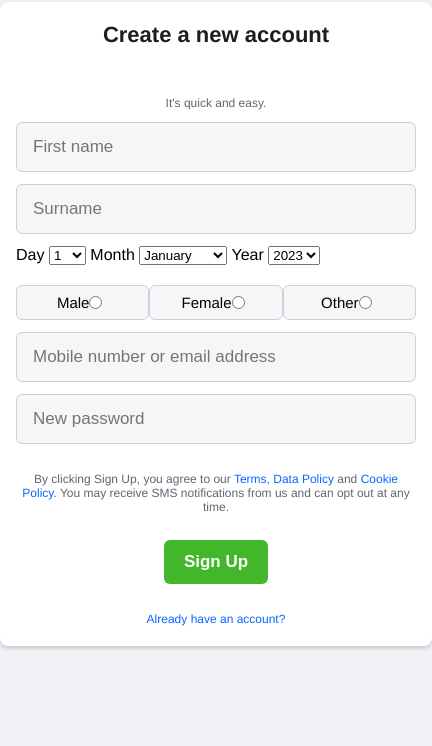
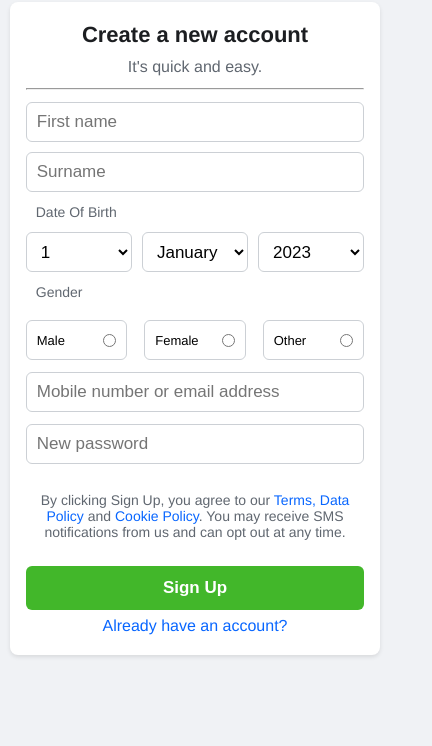
Before and after one commit to abdulrafay1402/FaceBookClone, a plain HTML site: page signup.html in a window 390 px wide. Shown: the part 98-844 px from the top of the page, 432 px wide, since content can reach past the window. Drawn offline with Linux system fonts and the light colour scheme.

Commit message:
Refactor signup page layout and styles for improved user experience. Added new sections for account creation, date of birth, and gender selection. Enhanced CSS for better responsiveness and visual consistency.

```diff
--- a/signup.html
+++ b/signup.html
@@ -14,12 +14,17 @@
     </header>
     <div class="container">
         <form action="">
+            <div class="Create-acc">
             <h2>Create a new account</h2>
-            <p>It's quick and easy.</p>
-            <input type="text" placeholder="First name" required>
-            <input type="text" placeholder="Surname" required>
+            <p class="quick">It's quick and easy.</p>
+            </div>
+            <hr>
+            <div class="name">
+                <input type="text" placeholder="First name" required>
+                <input type="text" placeholder="Surname" required>
+            </div>
+             <p class="DOB">Date Of Birth</p>
             <div class="date-of-birth">
-                <label for="day">Day</label>
                 <select id="day">
                     <option value="1">1</option>
                     <option value="2">2</option>
@@ -53,7 +58,6 @@
                     <option value="30">30</option>
                     <option value="31">31</option>
                 </select>
-                <label for="month">Month</label>
                 <select id="month">
                     <option value="1">January</option>
                     <option value="2">February</option>
@@ -68,7 +72,6 @@
                     <option value="11">November</option>
                     <option value="12">December</option>
                 </select>
-                <label for="year">Year</label>
                 <select id="year">
                     <option value="2023">2023</option>
                     <option value="2022">2022</option>
@@ -82,28 +85,31 @@
                     <option value="2014">2014</option>
                 </select>
             </div>
+            <p class="Gender">Gender</p>
             <div class="gender">
-                <label>
-                    Male
+                <div class="Male">
+                    <span>Male</span>
                     <input type="radio" name="gender" value="male">
-                </label>
-                <label>Female
-                    <input type="radio" name="gender" value="female">
-
-                </label>
-                <label>Other
-                    <input type="radio" name="gender" value="other">
-
-                </label>
+                </div>
+                <div class="Female">
+                    <span>Female</span>
+                    <input type="radio" name="gender" value="Female">
+                </div>
+                <div class="Other">
+                    <span>Other</span>
+                    <input type="radio" name="gender" value="Other">
+                </div>
             </div>
-            <input type="email" placeholder="Mobile number or email address" required>
-            <input type="password" placeholder="New password" required>
+            <div class="Email-Pass">
+                <input class = "email" type="email" placeholder="Mobile number or email address" required>
+                <input class = "password" type="password" placeholder="New password" required>
+            </div>
 
             <p>By clicking Sign Up, you agree to our <a href="#">Terms</ a>, <a href="#">Data Policy</a> and <a
                         href="#">Cookie Policy</a>. You may receive SMS notifications from us and can opt out at any
                     time.</p>
             <button type="submit" id="create-button">Sign Up</button>
-            <p> <a href="index.html"> Already have an account? </form>
+            <p class="already"> <a href="index.html"> Already have an account? </form>
     </div>
 </body>
 
--- a/signupstyle.css
+++ b/signupstyle.css
@@ -1,4 +1,3 @@
-
 * {
     box-sizing: border-box;
     margin: 0;
@@ -17,13 +16,12 @@ header {
     height: 80px;
     background-color: #f0f2f5;
     color: #0866ff;
-    font-size: 28px;
     font-weight: bold;
     padding: 0 20px;
 }
 
 .logo {
-    font-size: 48px;
+    font-size: 60px;
     font-weight: bold;
     color: #0866ff;
     margin: 40px 0 10px;
@@ -32,11 +30,12 @@ header {
 
 .container {
     background-color: #fff;
-    width: 432px;
+    width: 480px;
+    height: auto;
     margin: 0 auto;
     padding: 20px 16px;
     border-radius: 8px;
-    box-shadow: 0 2px 4px rgba(0,0,0,0.2);
+    box-shadow: 0 2px 4px rgba(0, 0, 0, 0.1);
     margin-top: 20px;
 }
 
@@ -54,35 +53,18 @@ form {
     gap: 12px;
 }
 
-input {
-    padding: 14px 16px;
+input[type="text"] {
+    width: 47%;
+    height: 40px;
     font-size: 17px;
     border: 1px solid #ccd0d5;
     border-radius: 6px;
-    background-color: #f5f6f7;
+    background-color: #ffffff;
+    padding: 0 10px;
+    outline: none;
 }
-
-.gender {
-    display: flex;
-    justify-content: space-between;
-    margin-top: 8px;
-}
-
-.gender label {
-    flex: 1;
-    padding: 8px 10px;
-    border: 1px solid #ccd0d5;
-    border-radius: 6px;
-    display: flex;
-    align-items: center;
-    justify-content: center;
-    font-size: 15px;
-    background-color: #f5f6f7;
-    cursor: pointer;
-}
-
-.gender input {
-    margin-right: 6px;
+input:focus , .date-of-birth > select:focus {
+    border : 2px solid #000000;
 }
 
 #create-button {
@@ -95,16 +77,21 @@ input {
     border-radius: 6px;
     cursor: pointer;
     margin-top: 14px;
-    width: fit-content;
+    margin-bottom: -10px;
+    width: 200px;
     align-self: center;
 }
 
 #create-button:hover {
     background-color: #36a420;
 }
+.already{
+    margin-top: 5px;
+    font-size: 16px;
+}
 
 p {
-    font-size: 12px;
+    font-size: 14px;
     color: #606770;
     margin-top: 16px;
     text-align: center;
@@ -118,3 +105,118 @@ a {
 a:hover {
     text-decoration: underline;
 }
+.Create-acc {
+    text-align: center;
+    margin-bottom: 10px;
+    align-items: center;
+    align-content: center;
+    display: flex;
+    flex-direction: column;
+    padding: 0 20px;
+}
+.quick{
+    font-size: 16px;
+    color: #606770;
+    margin-top: -10px;
+    margin-bottom: -10px;
+}
+.name {
+    width: 100%;
+    display: flex;
+    justify-content: space-between;
+    gap: 10px;
+}
+.DOB , .Gender{
+    display: flex;
+    justify-content: flex-start;
+    margin-top: 0;
+    padding-left: 10px;
+}
+.date-of-birth {
+    display: flex;
+    justify-content: space-between;
+    gap: 10px;
+}
+.date-of-birth > select{
+    width: 30%;
+    height: 40px;
+    font-size: 17px;
+    border: 1px solid #ccd0d5;
+    border-radius: 6px;
+    background-color: #ffffff;
+    padding: 0 10px;
+    outline: none;
+}
+.gender{
+    display: flex;
+    justify-content: space-between;
+    gap: 10px;
+    margin-top: 8px;
+}
+.Male , .Female , .Other {
+    width: 30%;
+    height: 40px;
+    font-size: 17px;
+    border: 1px solid #ccd0d5;
+    border-radius: 6px;
+    background-color: #ffffff;
+    padding: 0 10px;
+    outline: none;
+    display: flex;
+    justify-content: space-between;
+    align-items: center
+}
+.Email-Pass {
+    display: flex;
+    flex-direction: column;
+    gap: 12px;
+}
+.email , .password {
+    width: 100%;
+    height: 40px;
+    font-size: 17px;
+    border: 1px solid #ccd0d5;
+    border-radius: 6px;
+    background-color: #ffffff;
+    padding: 0 10px;
+    outline: none;
+}
+
+@media only screen and (max-width: 600px) {
+    .container {
+        width: 90%;
+    }
+    .logo {
+        font-size: 48px;
+    }
+    input[type="text"], .date-of-birth > select, .email, .password {
+        width: 100%;
+    }
+    #create-button {
+        width: 100%;
+    }
+    .name {
+        flex-direction: column;
+    }
+}
+@media only screen and (max-width: 400px) {
+    .container {
+        width: 95%;
+    }
+    .logo {
+        font-size: 40px;
+    }
+    input[type="text"], .date-of-birth > select, .email, .password {
+        width: 100%;
+    }
+    #create-button {
+        width: 100%;
+    }
+    .name {
+        flex-direction: column;
+    }
+    .Male , .Female , .Other {
+        font-size: small;
+        font-weight: normal;
+    }
+}
```
